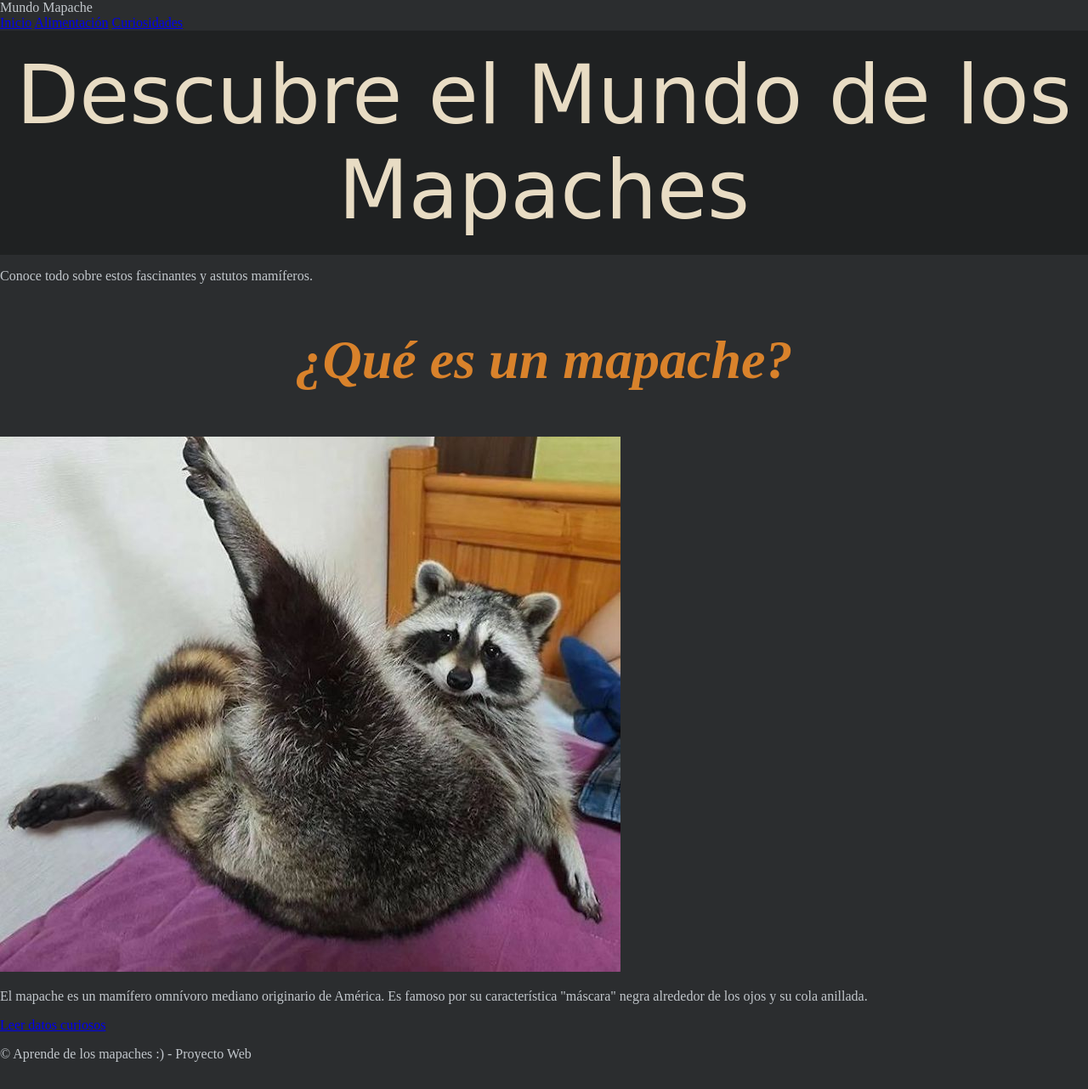
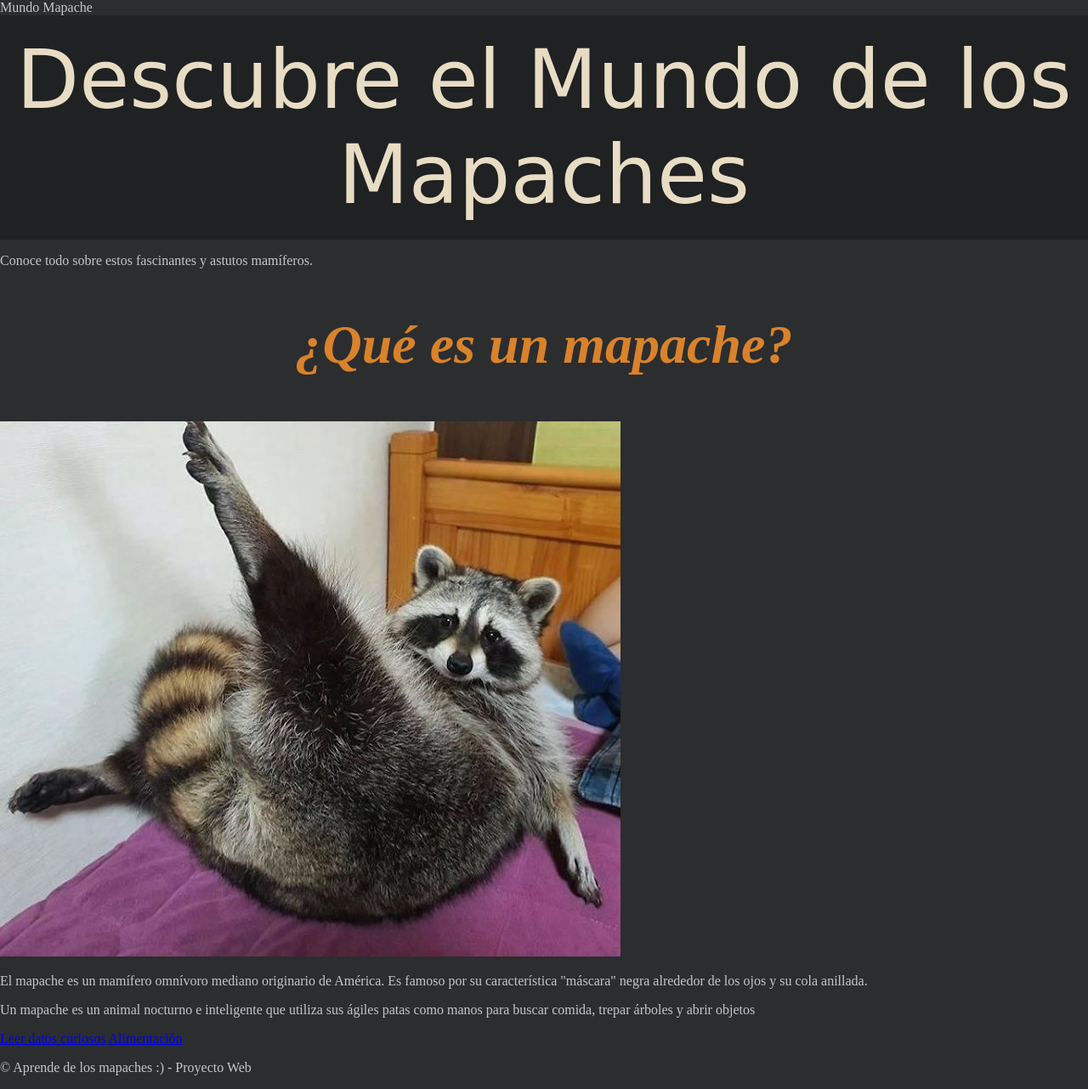
Before and after one commit to AbrilSF1102/Aplicaciones_web, a plain HTML site: page index.html in a window 1280 px wide. Shown: the whole page at 85% size. Drawn offline with Linux system fonts and the light colour scheme; a web font is replaced by a local one.

```diff
--- a/index.html
+++ b/index.html
@@ -10,11 +10,6 @@
 
     <header>
         <div class="logo">Mundo Mapache</div>
-        <nav>
-            <a href="index.html" class="btn-nav activo">Inicio</a>
-            <a href="alimentacion.html" class="btn-nav">Alimentación</a>
-            <a href="curiosidades.html" class="btn-nav">Curiosidades</a>
-        </nav>
     </header>
 
     <main>
@@ -28,7 +23,10 @@
             <div class="tarjeta">
                 <img src="imagenMapache1.jpg" alt="Mapache recostado" class="img-mapache">
                 <p>El mapache es un mamífero omnívoro mediano originario de América. Es famoso por su característica "máscara" negra alrededor de los ojos y su cola anillada.</p>
+                <p>Un mapache es un animal nocturno e inteligente que utiliza sus ágiles patas como manos para buscar comida, trepar árboles y abrir objetos</p>
+
                 <a href="curiosidades.html" class="btn-accion">Leer datos curiosos</a>
+                 <a href="alimentacion.html" class="btn-nav">Alimentación</a>
             </div>
         </section>
     </main>
```
Also changed, not shown: mapacheComiendo.jpg (added), mapacheComiendo2.jpg (added), mapacheComiendo3.jpg (added), mapaches1.jpg (added), mapaches2.jpg (added).
